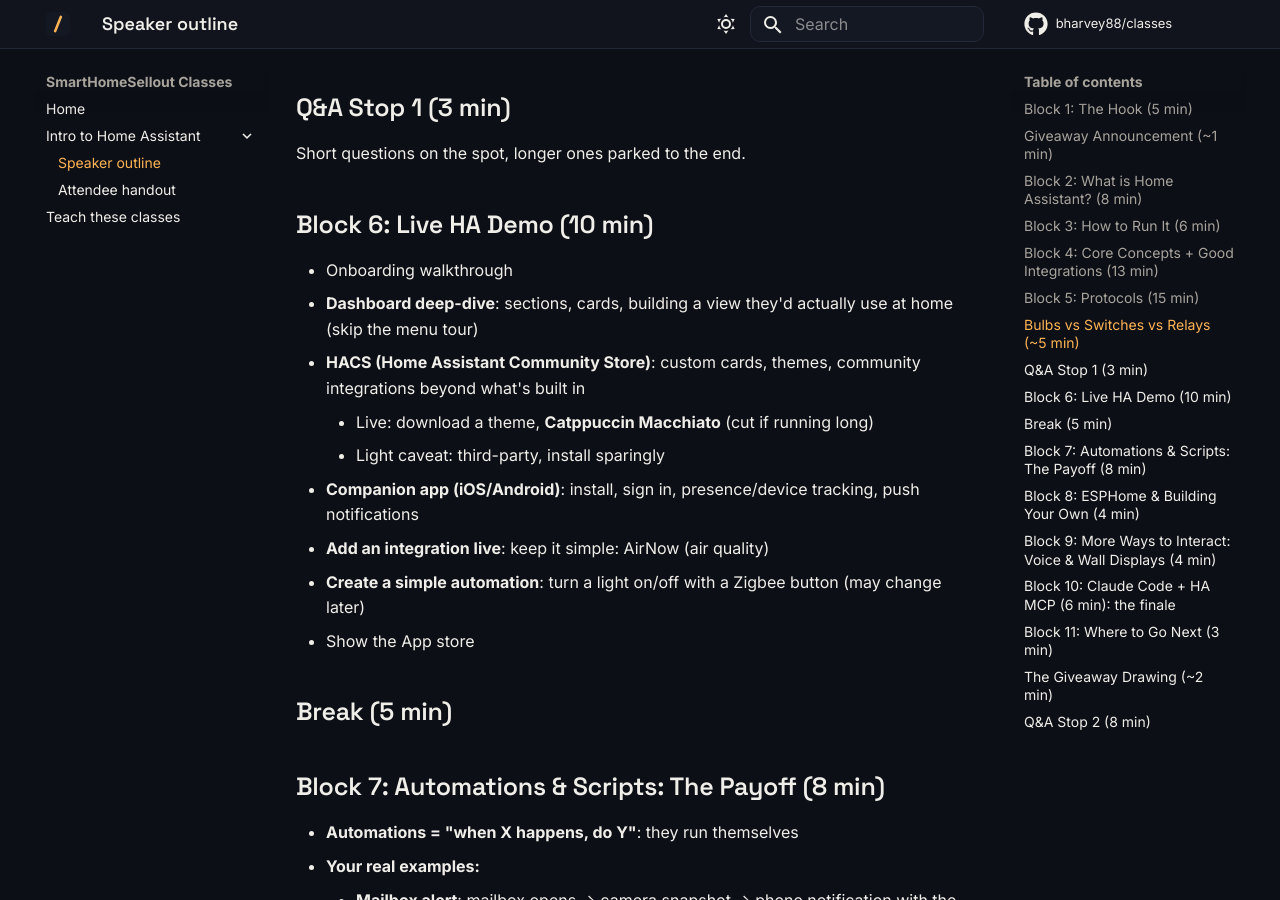
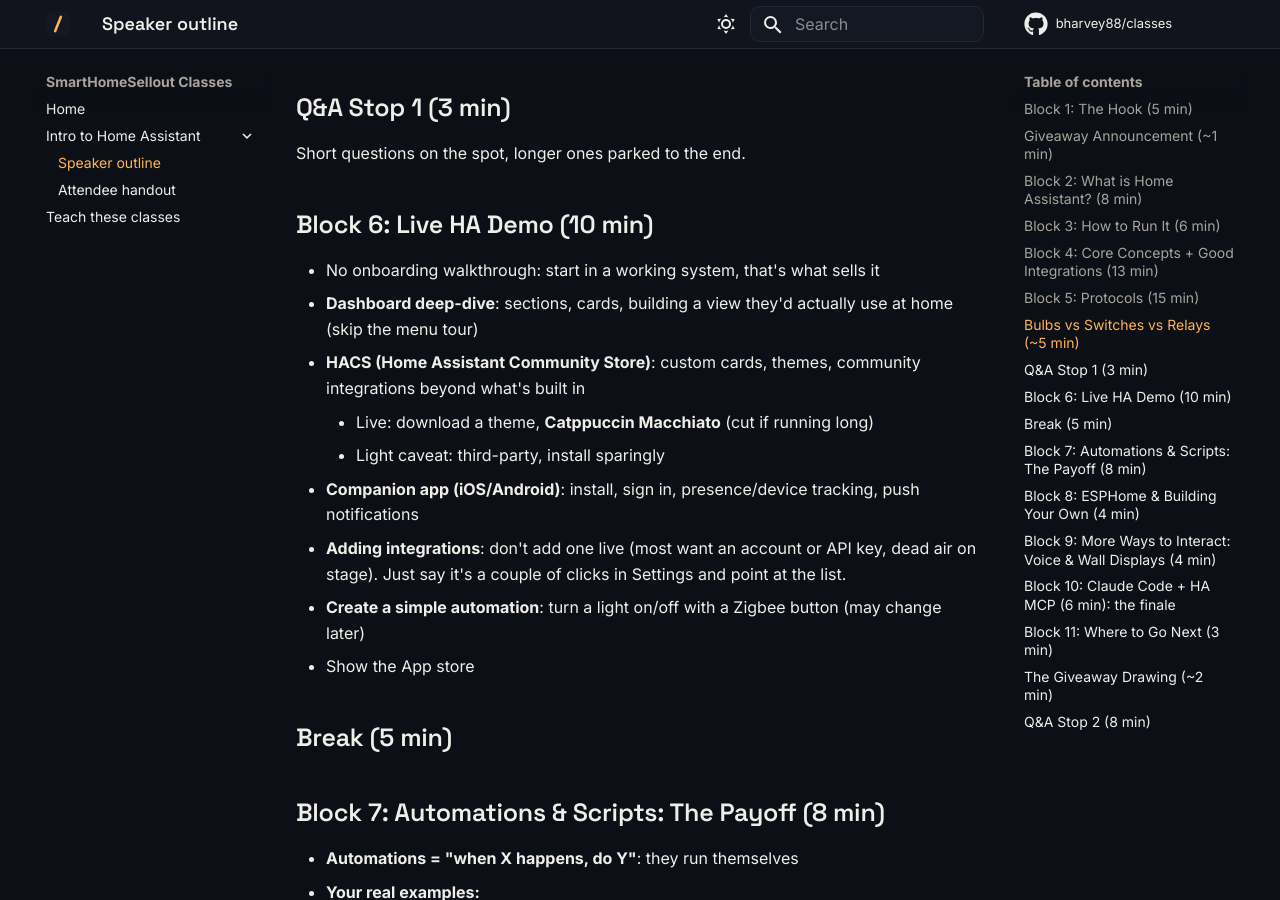
Before and after one commit to bharvey88/classes, an MkDocs documentation site: the page built from docs/intro-to-home-assistant/outline.md, in a window 1280 px wide and 900 px high, scrolled down 3745 px. Built offline with MkDocs 1.6.1 and Material for MkDocs 9.7.7, drawn with Linux system fonts in a browser that asks for light colours; comment, search, counter and statistics services are not loaded.

Commit message:
Demo block: no onboarding, no live integration add
Start the demo in a working system instead of onboarding. Adding
integrations becomes a mention (AirNow needed an API key, and most
integrations want an account: dead air on stage).

```diff
--- a/docs/intro-to-home-assistant/outline.md
+++ b/docs/intro-to-home-assistant/outline.md
@@ -102,13 +102,13 @@ Short questions on the spot, longer ones parked to the end.
 
 ## Block 6: Live HA Demo (10 min)
 
-- Onboarding walkthrough
+- No onboarding walkthrough: start in a working system, that's what sells it
 - **Dashboard deep-dive**: sections, cards, building a view they'd actually use at home (skip the menu tour)
 - **HACS (Home Assistant Community Store)**: custom cards, themes, community integrations beyond what's built in
     - Live: download a theme, **Catppuccin Macchiato** (cut if running long)
     - Light caveat: third-party, install sparingly
 - **Companion app (iOS/Android)**: install, sign in, presence/device tracking, push notifications
-- **Add an integration live**: keep it simple: AirNow (air quality)
+- **Adding integrations**: don't add one live (most want an account or API key, dead air on stage). Just say it's a couple of clicks in Settings and point at the list.
 - **Create a simple automation**: turn a light on/off with a Zigbee button (may change later)
 - Show the App store
 
```
